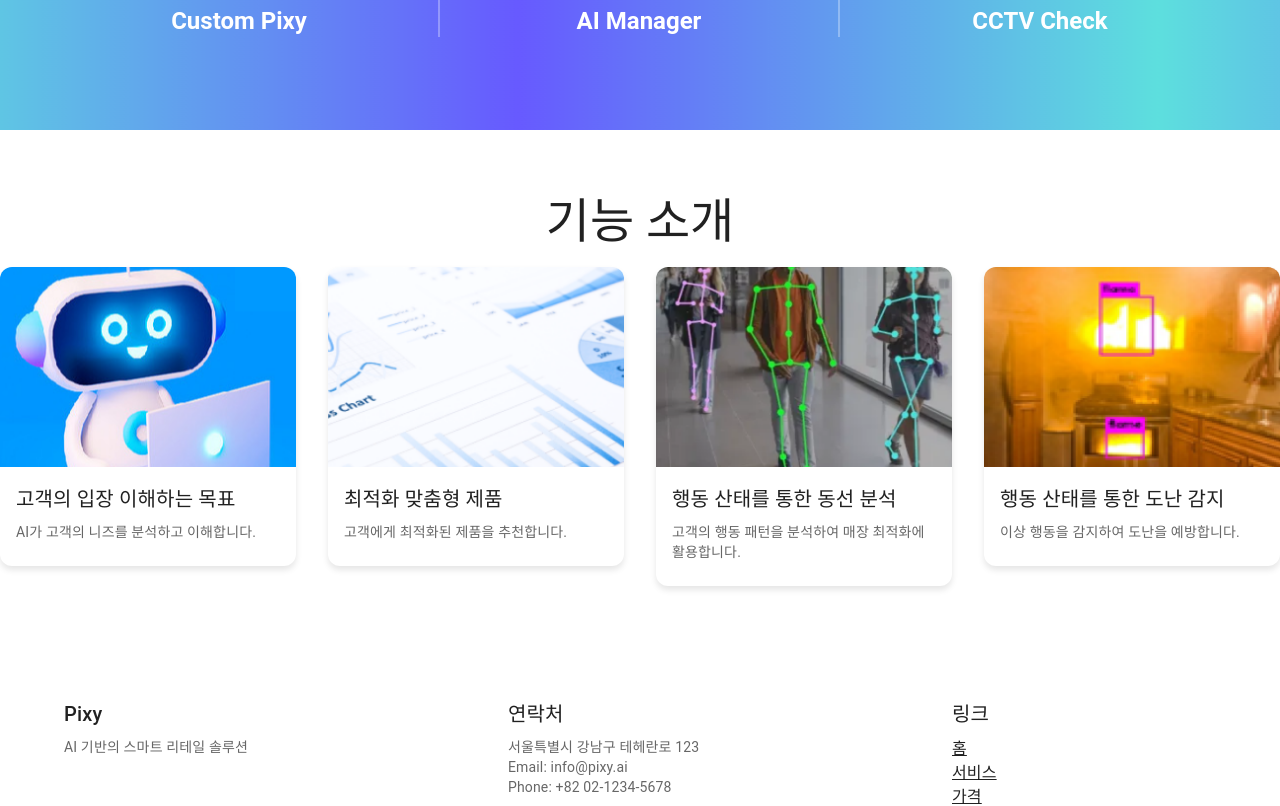
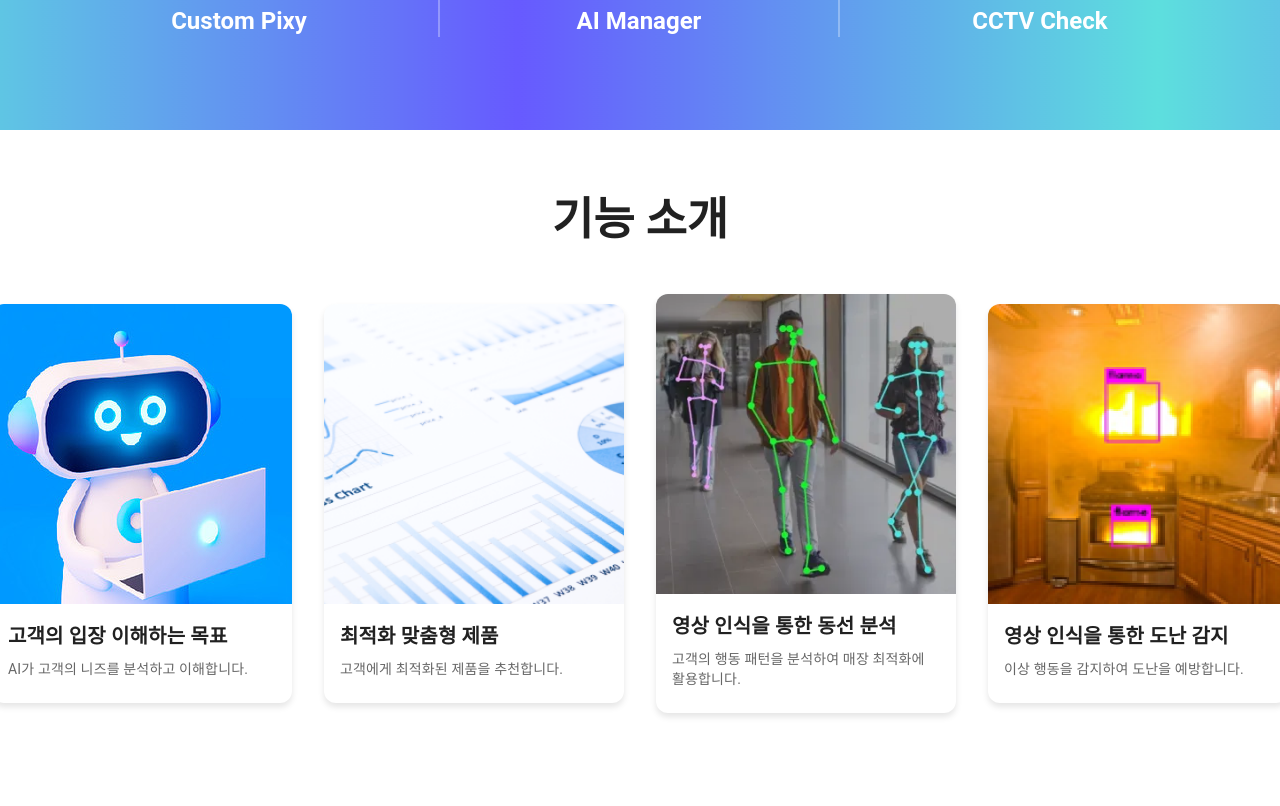
Before and after one commit to AIVLESCHOOLFIFTHBIGPROJECT/AI_24_PIXY_WEB, a React (Create React App) app: page / in a window 1280 px wide. Shown: the part 1520-2326 px from the top of the page. Built offline with nearby package versions, Linux system fonts and the light colour scheme; no server answers.

Commit message:
[UPDATE] home features ui

```diff
--- a/src/components/home/FeaturesSection.js
+++ b/src/components/home/FeaturesSection.js
@@ -1,20 +1,29 @@
 import React from 'react';
-import { Box, Typography, Grid, Card, CardContent, CardMedia } from '@mui/material';
+import { Box, Typography, Card, CardContent, CardMedia, useTheme, useMediaQuery } from '@mui/material';
 import sampleImage1 from '../../assets/home_sample1.png';
 import sampleImage2 from '../../assets/home_sample2.png';
 import sampleImage3 from '../../assets/home_sample3.png';
 import sampleImage4 from '../../assets/home_sample4.png';
 
 const FeatureCard = ({ title, image, description }) => (
-  <Card>
+  <Card sx={{
+    height: '100%',
+    display: 'flex',
+    flexDirection: 'column',
+    width: 300, // 카드의 너비를 300px로 고정
+  }}>
     <CardMedia
       component="img"
-      height="200"
+      sx={{
+        width: '100%',
+        height: 300,
+        objectFit: 'cover',
+      }}
       image={image}
       alt={title}
     />
-    <CardContent>
-      <Typography gutterBottom variant="h6" component="div">
+    <CardContent sx={{ flexGrow: 1 }}>
+      <Typography gutterBottom variant="h6" component="div" sx={{ fontWeight: 'bold' }}>
         {title}
       </Typography>
       <Typography variant="body2" color="text.secondary">
@@ -25,41 +34,59 @@ const FeatureCard = ({ title, image, description }) => (
 );
 
 const FeaturesSection = () => {
+  const theme = useTheme();
+  const isLargeScreen = useMediaQuery('(min-width:1920px)');
+  const isMediumScreen = useMediaQuery(theme.breakpoints.up('md'));
+
   return (
-    <Box sx={{ py: 8, bgcolor: 'background.paper' }}>
-      <Typography variant="h3" component="h2" align="center" gutterBottom>
+    <Box sx={{
+      py: 8,
+      bgcolor: 'background.paper',
+      px: {
+        xs: 2,
+        sm: 3,
+        md: 4,
+        lg: 6,
+        xl: '340px',
+      }
+    }}>
+      <Typography
+        variant="h3"
+        component="h2"
+        align="center"
+        gutterBottom
+        sx={{
+          fontWeight: 'bold',
+          fontSize: 'clamp(2rem, 3.5vw, 3rem)',
+          mb: 6,
+        }}>
         기능 소개
       </Typography>
-      <Grid container spacing={4}>
-        <Grid item xs={12} sm={6} md={3}>
-          <FeatureCard
-            title="고객의 입장 이해하는 목표"
-            image={sampleImage1}
-            description="AI가 고객의 니즈를 분석하고 이해합니다."
-          />
-        </Grid>
-        <Grid item xs={12} sm={6} md={3}>
-          <FeatureCard
-            title="최적화 맞춤형 제품"
-            image={sampleImage2}
-            description="고객에게 최적화된 제품을 추천합니다."
-          />
-        </Grid>
-        <Grid item xs={12} sm={6} md={3}>
-          <FeatureCard
-            title="행동 산태를 통한 동선 분석"
-            image={sampleImage3}
-            description="고객의 행동 패턴을 분석하여 매장 최적화에 활용합니다."
-          />
-        </Grid>
-        <Grid item xs={12} sm={6} md={3}>
-          <FeatureCard
-            title="행동 산태를 통한 도난 감지"
-            image={sampleImage4}
-            description="이상 행동을 감지하여 도난을 예방합니다."
-          />
-        </Grid>
-      </Grid>
+      <Box sx={{
+        display: 'flex',
+        flexWrap: { xs: 'wrap', lg: 'nowrap' },
+        justifyContent: 'center',
+        gap: 4,
+        maxWidth: '1240px',
+        margin: '0 auto',
+        flexDirection: { xs: 'column', sm: 'row' },
+        alignItems: 'center'
+      }}>
+        {[
+          { title: "고객의 입장 이해하는 목표", image: sampleImage1, description: "AI가 고객의 니즈를 분석하고 이해합니다." },
+          { title: "최적화 맞춤형 제품", image: sampleImage2, description: "고객에게 최적화된 제품을 추천합니다." },
+          { title: "영상 인식을 통한 동선 분석", image: sampleImage3, description: "고객의 행동 패턴을 분석하여 매장 최적화에 활용합니다." },
+          { title: "영상 인식을 통한 도난 감지", image: sampleImage4, description: "이상 행동을 감지하여 도난을 예방합니다." },
+        ].map((item, index) => (
+          <Box key={index}>
+            <FeatureCard
+              title={item.title}
+              image={item.image}
+              description={item.description}
+            />
+          </Box>
+        ))}
+      </Box>
     </Box>
   );
 };
```
